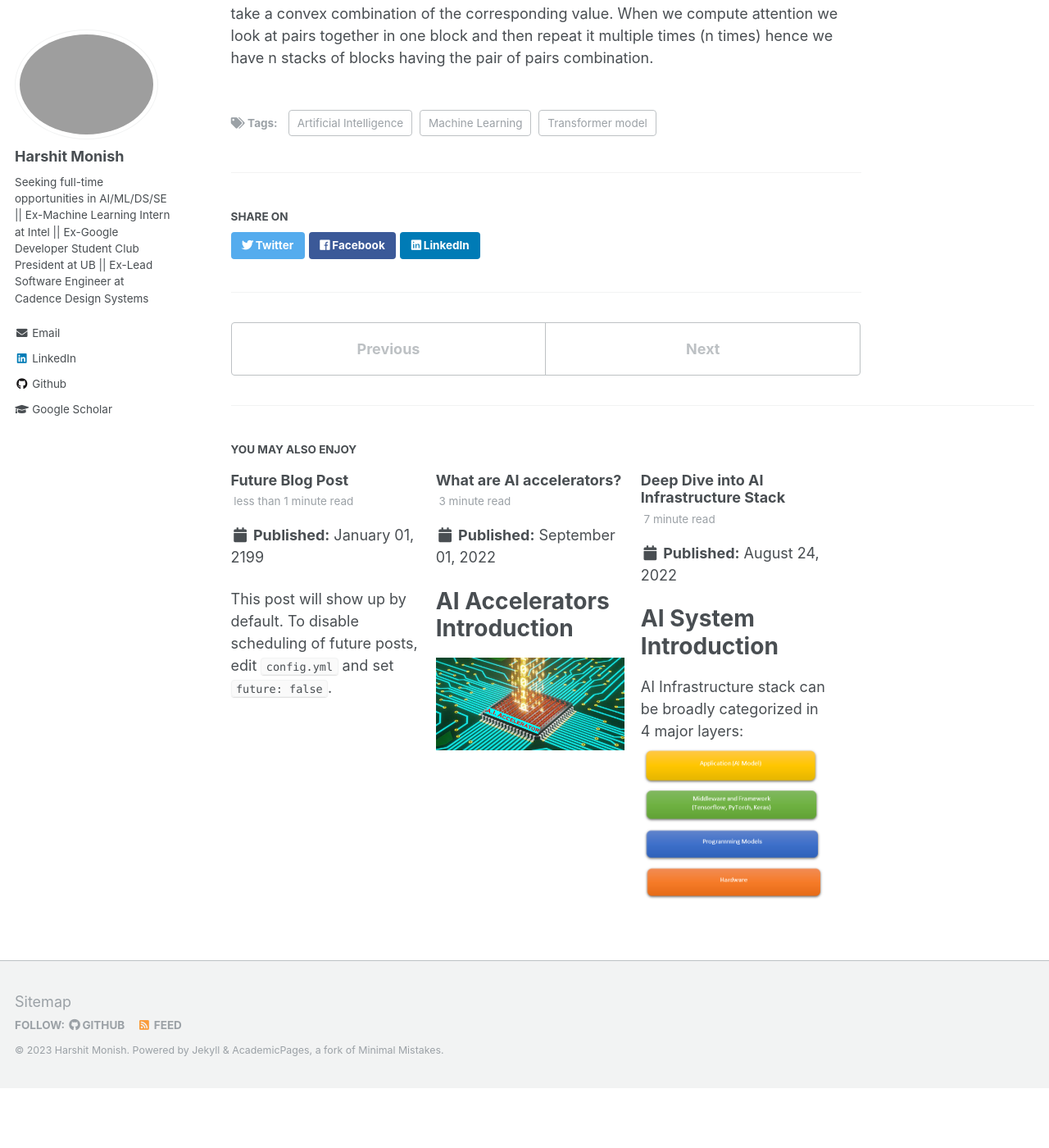
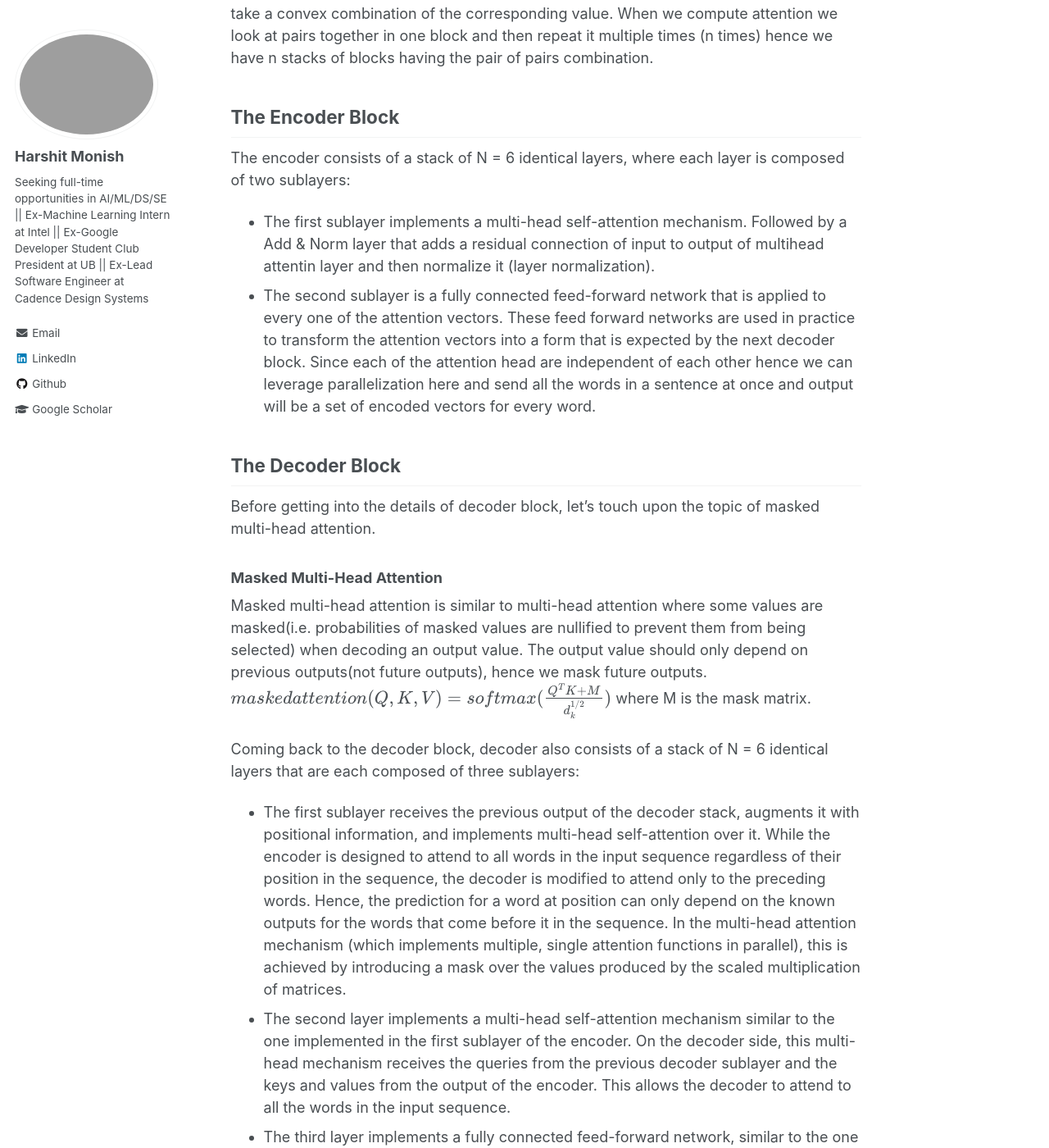
Before and after one commit to harshitmonish/harshitmonish.github.io, a Jekyll site: the page built from _posts/2022-10-01-blog-post-3.md, in a window 1280 px wide and 1400 px high, scrolled down 5707 px. Shown: the whole window at 82% size. Built offline with Jekyll 4.4.1, drawn with Linux system fonts in a browser that asks for light colours; formulas are drawn with MathJax 3; before the commit the page ends 7034 px from its top, so only the background shows below that; some of the changed text lies outside the part shown.

Commit message:
adding content

```diff
--- a/_posts/2022-10-01-blog-post-3.md
+++ b/_posts/2022-10-01-blog-post-3.md
@@ -28,7 +28,7 @@ First thing that we do is generate input embeddings of the text to map every wor
 ## Attention in Machine Learning ##
 Before getting into the details of the encoder block, let's talk first about the concept of attention. Attention is the ability to dynamically highlight and use the salient parts of the information at hand, it involves answering what part of input should I be focusing on - in a similar manner as it does in human brain. It was introduced by [Bahdanau et al. (2014)](https://arxiv.org/abs/1409.0473) to address the bottleneck problem that arises with the use of a fixed-length encoding vector, where the decoder would have limited access to the information provided by the input. The attention mechanism described in the paper for RNNs is divided into three steps:
 * **Alignment scores**: It takes the encoded hidden states ${h_i}$ and the previous decoder output, ${s_{i-1}}$ to compute a score ${e_{t,i}}$ that indicates how well the elements of the input sequence align with the current output at the position, t. The alignment model is represented by a function, which can be implemented by a feedforward neural network: ${e_{t,i}} = a({s_{t-1}}, {h_i})$
-* **Weights**: The weights ${\alpha_{t,i}}$ are computed by applying a softmax operation to the previously computed alignment scores:</br> ${\alpha_{t,i}} = softmax({e_{t,i}})$
+* **Weights**: The weights ${\alpha_{t,i}}$ are computed by applying a softmax operation to the previously computed alignment scores: ${\alpha_{t,i}} = softmax({e_{t,i}})$
 * **Context Vector**: A unique context vector, ${c_t}$, is fed into the decoder at each time step. It is computed by a weighted sum of all, T, encoder hidden states: ${c_t} = \sum_{i=1}^{T} \alpha_{t,i}h_{i}$
 
 ### Generalized Attention ###
@@ -50,3 +50,25 @@ Each word in an input sentence would be attributed its own query, key, and value
 </figure>
 The multi-head attention is going to predict attention between every position with respect to every other position hence we will have vectors that embed the words in each one of those positions. Then we simply carry out attention computation that treat each word as a query and then find some key that correspond to the other words in the sentence and then take a convex combination of the corresponding value.
 When we compute attention we look at pairs together in one block and then repeat it multiple times (n times) hence we have n stacks of blocks having the pair of pairs combination.
+
+## The Encoder Block ##
+The encoder consists of a stack of N = 6 identical layers, where each layer is composed of two sublayers:
+* The first sublayer implements a multi-head self-attention mechanism. Followed by a Add & Norm layer that adds a residual connection of input to output of multihead attentin layer and then normalize it (layer normalization).
+* The second sublayer is a fully connected feed-forward network that is applied to every one of the attention vectors. These feed forward networks are used in practice to transform the attention vectors into a form that is expected by the next decoder block. Since each of the attention head are independent of each other hence we can leverage parallelization here and send all the words in a sentence at once and output will be a set of encoded vectors for every word.
+
+## The Decoder Block ##
+Before getting into the details of decoder block, let's touch upon the topic of masked multi-head attention.
+
+### Masked Multi-Head Attention ###
+Masked multi-head attention is similar to multi-head attention where some values are masked(i.e. probabilities of masked values are nullified to prevent them from being selected) when decoding an output value. The output value should only depend on previous outputs(not future outputs), hence we mask future outputs.
+$masked attention(Q, K, V) = softmax(\frac{Q^{T}K + M}{d_{k}^{1/2}})$ where M is the mask matrix.
+
+Coming back to the decoder block, decoder also consists of a stack of N = 6 identical layers that are each composed of three sublayers:
+* The first sublayer receives the previous output of the decoder stack, augments it with positional information, and implements multi-head self-attention over it. While the encoder is designed to attend to all words in the input sequence regardless of their position in the sequence, the decoder is modified to attend only to the preceding words. Hence, the prediction for a word at position can only depend on the known outputs for the words that come before it in the sequence. In the multi-head attention mechanism (which implements multiple, single attention functions in parallel), this is achieved by introducing a mask over the values produced by the scaled multiplication of matrices.
+* The second layer implements a multi-head self-attention mechanism similar to the one implemented in the first sublayer of the encoder. On the decoder side, this multi-head mechanism receives the queries from the previous decoder sublayer and the keys and values from the output of the encoder. This allows the decoder to attend to all the words in the input sequence.
+* The third layer implements a fully connected feed-forward network, similar to the one implemented in the second sublayer of the encoder.
+
+Furthermore, the three sublayers on the decoder side also have residual connections around them and are succeeded by a normalization layer. Positional encodings are also added to the input embeddings of the decoder in the same manner as previously explained for the encoder.
+
+The layer normalization normalize values in each layer to have 0 mean and unit variance for each hidden unit $h_{i}$ computed as: $h_{i} = \frac{g*(h_{i} - \mu)}{\sigma}$ where g is a variable and $\mu = \frac{1}{H} \sum_{i=1}^{H}h_{i}$ and $\sigma = \sqrt{\frac{1*\sum_{i=1}^{H} (h_{i} - \mu)^{2}}{H}}$
+this reduces the covariance shift (gradient dependencies between ach layer) and therefore fewer training iterations.
```
